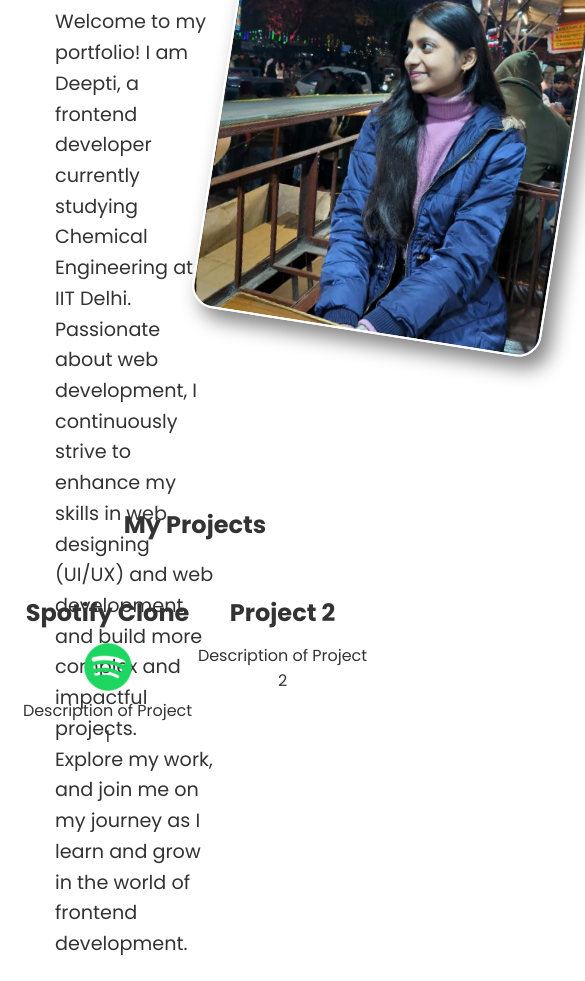
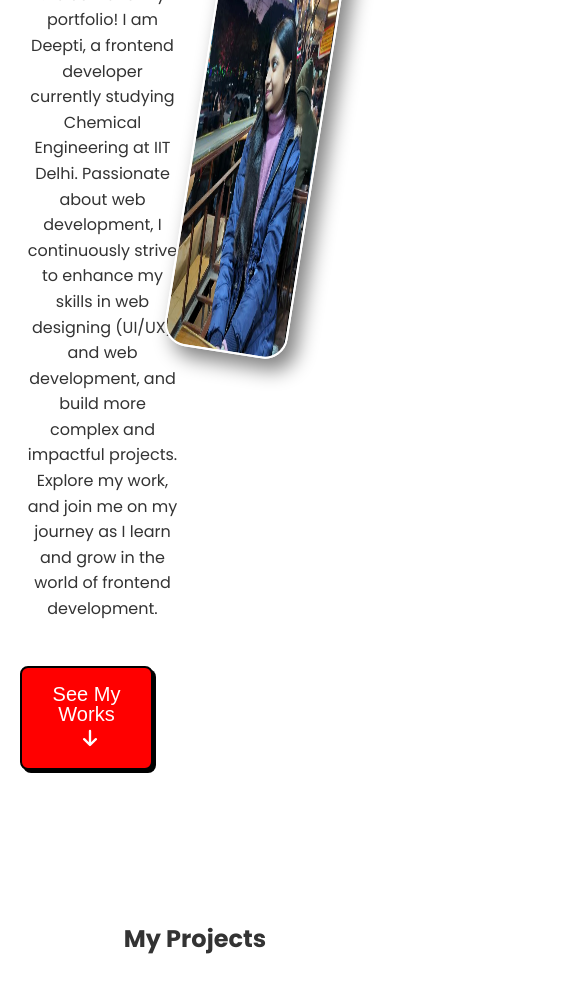
Before and after one commit to deeptib24/eDC-Exe-task, a plain HTML site: page index.html in a window 390 px wide. Shown: the part 275-1256 px from the top of the page, 585 px wide, since content can reach past the window. Drawn offline with Linux system fonts and the light colour scheme.

Commit message:
responsiveness improved

```diff
--- a/index.html
+++ b/index.html
@@ -22,30 +22,47 @@
                 </ul>
         </nav>
     </header>
+    <div>
         <section id="hero">
             <div class="text1">
 
                 <h1>Hey, This is <span class="name">Deepti!</span></h1>
 
-        <p>Welcome to my portfolio! I am Deepti, a frontend developer currently studying Chemical Engineering at IIT
-            Delhi. Passionate about web development, I continuously strive to enhance my skills in web designing (UI/UX) and web development, and build more complex
-            and impactful projects. <br>Explore my work, and join me on my journey as I learn and grow in the world of
+                <p>Welcome to my portfolio! I am Deepti, a frontend developer currently studying Chemical Engineering at
+                    IIT
+                    Delhi. Passionate about web development, I continuously strive to enhance my skills in web designing
+                    (UI/UX) and web development, and build more complex
+                    and impactful projects. <br>Explore my work, and join me on my journey as I learn and grow in the
+                    world of
                     frontend development.
                 </p>
                 <section id="box">
-            <button id="see-my-works" class="see-my-works-btn"><a href="#projects"><span>See My Works </span><svg viewBox="0 0 24 24" fill="none" xmlns="http://www.w3.org/2000/svg" stroke="#ffffff"><g id="SVGRepo_bgCarrier" stroke-width="0"></g><g id="SVGRepo_tracerCarrier" stroke-linecap="round" stroke-linejoin="round"></g><g id="SVGRepo_iconCarrier"> <path d="M12 6V18M12 18L7 13M12 18L17 13" stroke="#ffffff" stroke-width="2" stroke-linecap="round" stroke-linejoin="round"></path> </g></svg>
+                    <button id="see-my-works" class="see-my-works-btn"><a href="#projects"><span>See My Works
+                            </span><svg viewBox="0 0 24 24" fill="none" xmlns="http://www.w3.org/2000/svg"
+                                stroke="#ffffff">
+                                <g id="SVGRepo_bgCarrier" stroke-width="0"></g>
+                                <g id="SVGRepo_tracerCarrier" stroke-linecap="round" stroke-linejoin="round"></g>
+                                <g id="SVGRepo_iconCarrier">
+                                    <path d="M12 6V18M12 18L7 13M12 18L17 13" stroke="#ffffff" stroke-width="2"
+                                        stroke-linecap="round" stroke-linejoin="round"></path>
+                                </g>
+                            </svg>
                         </a> </button>
 
-        </section></div>
+                </section>
+            </div>
             <div class="pic"><img src="pic.png" alt="" style="float: right;" height="450px"></div>
         </section>
-
+    </div>
     <!-- Projects Section -->
-    <div class="prhead"><h2>My Projects</h2></div>
+    <div>
+        <div class="prhead">
+            <h2>My Projects</h2>
+        </div>
         <section id="projects">
 
             <div class="project">
-            <h3>Spotify Clone</h3><img src="favicon.ico" alt="">
+                <h3>Spotify Clone</h3><img src="icons8-spotify-48.png" alt="">
                 <p>Description of Project 1</p>
             </div>
             <div class="project">
@@ -57,6 +74,7 @@
                 <p>Description of Project 3</p>
             </div>
         </section>
+    </div>
     <footer id="footer">
         <p>Contact: email@example.com</p>
         <p>&copy; 2024 My Portfolio</p>
--- a/style.css
+++ b/style.css
@@ -77,21 +77,22 @@ header nav ul li button {
     padding: 50px 20px;
     margin-top: 50px;
     display: grid;
-    grid-template-columns: auto auto;
-    height: 70vh;
-    margin-left: 30px;
+    grid-template-columns: 1fr 1fr;
+    height: auto;
+    gap: 20px;
 }
 
 #hero .text1 {
     margin-top: 0;
     margin-bottom: 40px;
-    text-align: left;
+    text-align: center;
     padding-left: 0;
     padding-right: 0;
 }
 
 #hero .pic img {
-    margin-right: 20px;
+    width: 25vw;
+    margin-right: 50px;
     border-radius: 23px;
     border: 2px solid white;
     transform: rotate(9deg);
@@ -139,20 +140,6 @@ header nav ul li button {
 .name{
     color: red;
 }
-/* #box button{
-    font-size: 1.3em;
-    height: 5.2vh;
-    width: 15vw;
-    background-color: red;
-    color: white;
-    display: inline-block;
-    border: 2px solid black;
-    box-shadow: 2px 2px 0 black;
-    border-radius: 8px;
-    justify-content: center;
-    margin-left: 50px;
-    margin-top: 4vh;
-} */
 #box button {
     text-decoration: none;
     color: white;
@@ -160,9 +147,7 @@ header nav ul li button {
     padding-bottom: 16px;
     padding-left: 24px;
     padding-right: 24px;
-    text-decoration: none;
-    justify-content: center;
-    border-radius: 8px 8px 8px 8px;
+    border-radius: 8px;
     border-width: 2px;
     border-style: solid;
     border-color: black;
@@ -207,9 +192,8 @@ header nav ul li button {
     padding: 50px 20px;
     text-align: center;
     display: grid;
-    height: 100vh;
-    grid-template-columns: auto auto;
-    grid-template-rows: auto auto;
+    grid-template-columns: 1fr 1fr;
+    gap: 20px;
     transition: transform 0.4s ease-in-out;
 }
 
@@ -258,8 +242,134 @@ footer.dark {
     background: #333;
     color: #fff;
 }
+/* Add these media queries for better responsiveness */
+@media screen and (max-width: 1023px) {
+    nav ul {
+        flex-direction: column;
+        align-items: center;
+    }
 
-@media screen and (max-width: 1023px) {
+    nav ul li {
+        margin: 10px 0;
+    }
+
+    #hero {
+        margin-top: 20px;
+        grid-template-columns: 1fr 1fr;
+        /* text-align: center; */
+    }
+
+    .text1 {
+        margin-top: 0;
+        margin-bottom: 40px;
+        padding-left: 20px;
+        padding-right: 20px;
+    }
+
+    .pic {
+        margin-top: 20px;
+    }
+
+    #hero .pic img {
+        width: 75%;
+        margin-bottom: 20px;
+    }
+
+    #projects {
+        padding: 50px 20px;
+        display: block;
+    }
+
+    .project {
+        margin-bottom: 30px;
+    }
+
+    #hero h1 {
+        font-size: 2em;
+    }
+
+    #hero p {
+        font-size: 1.2em;
+    }
+
+    #box {
+        margin-top: 24px;
+    }
+
+    .prhead {
+        text-align: center;
+        margin-top: 80px;
+    }
+
+    .project {
+        margin-bottom: 30px;
+    }
+}
+
+@media screen and (max-width: 768px) {
+    nav ul {
+        flex-direction: column;
+        align-items: center;
+    }
+
+    nav ul li {
+        margin: 5px 0;
+    }
+
+    #hero {
+        margin-top: 20px;
+        grid-template-columns: 1fr 1fr;
+        /* text-align: center; */
+    }
+
+    .text1 {
+        margin-top: 0;
+        margin-bottom: 20px;
+        padding-left: 10px;
+        padding-right: 10px;
+    }
+
+    .pic {
+        margin-top: 20px;
+    }
+
+    .hero-img {
+        height: auto;
+        margin-bottom: 20px;
+    }
+
+    #projects {
+        padding: 30px 10px;
+        display: block;
+    }
+
+    .project {
+        margin-bottom: 20px;
+    }
+
+    #hero h1 {
+        font-size: 1.5em;
+    }
+
+    #hero p {
+        font-size: 1em;
+    }
+
+    #box {
+        margin-top: 20px;
+    }
+
+    .prhead {
+        text-align: center;
+        margin-top: 60px;
+    }
+
+    .project {
+        margin-bottom: 20px;
+    }
+}
+
+/* @media screen and (max-width: 1023px) {
     nav ul {
         flex-direction: column;
         align-items: center;
@@ -302,4 +412,4 @@ footer.dark {
         margin-top: 24px;
         margin-right: 32px;
     }
-}
+} */
```
Also changed, not shown: favicon.ico (deleted), icons8-spotify-48.png (added). Lines whose indentation alone changed are shown as unchanged.
